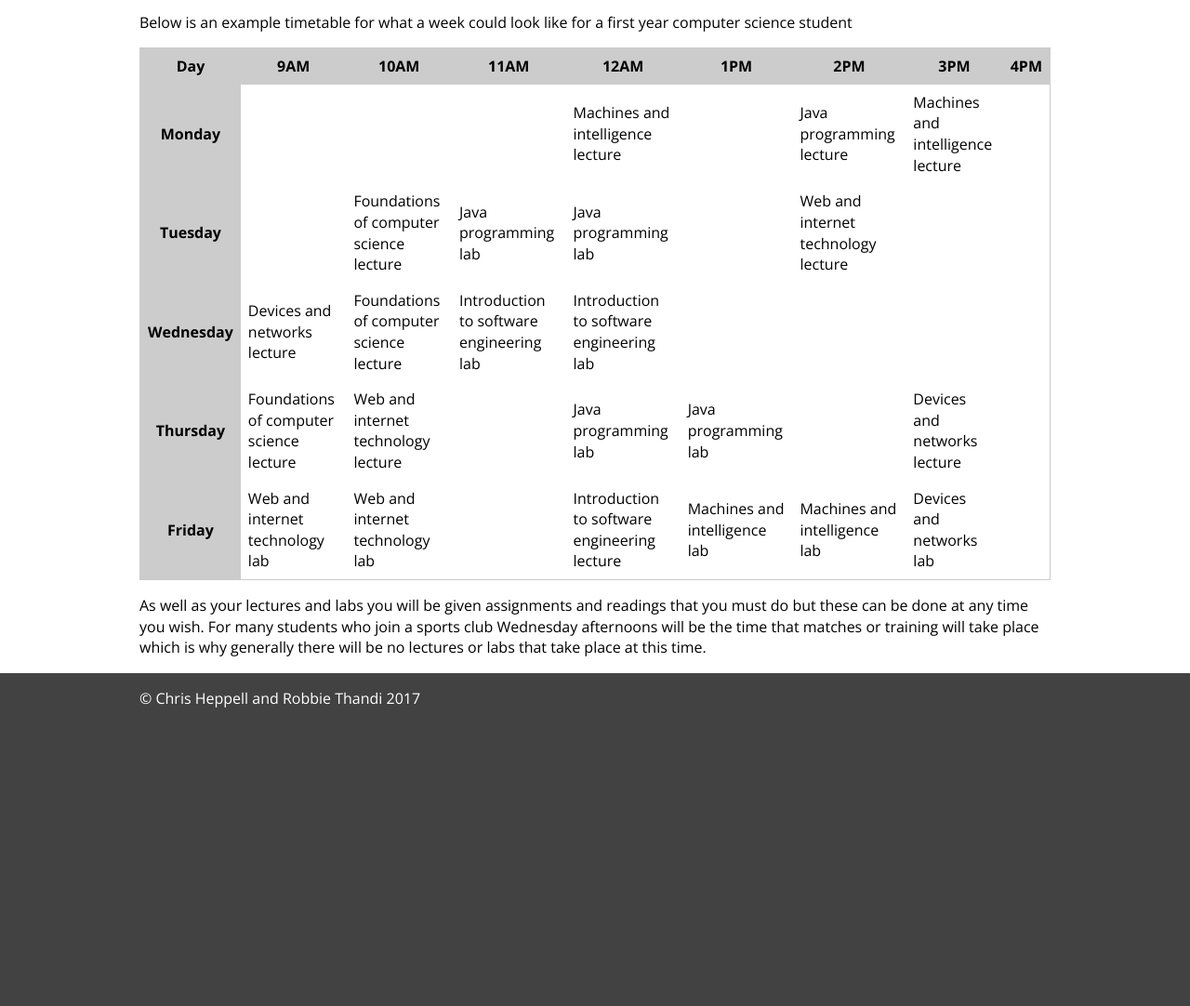
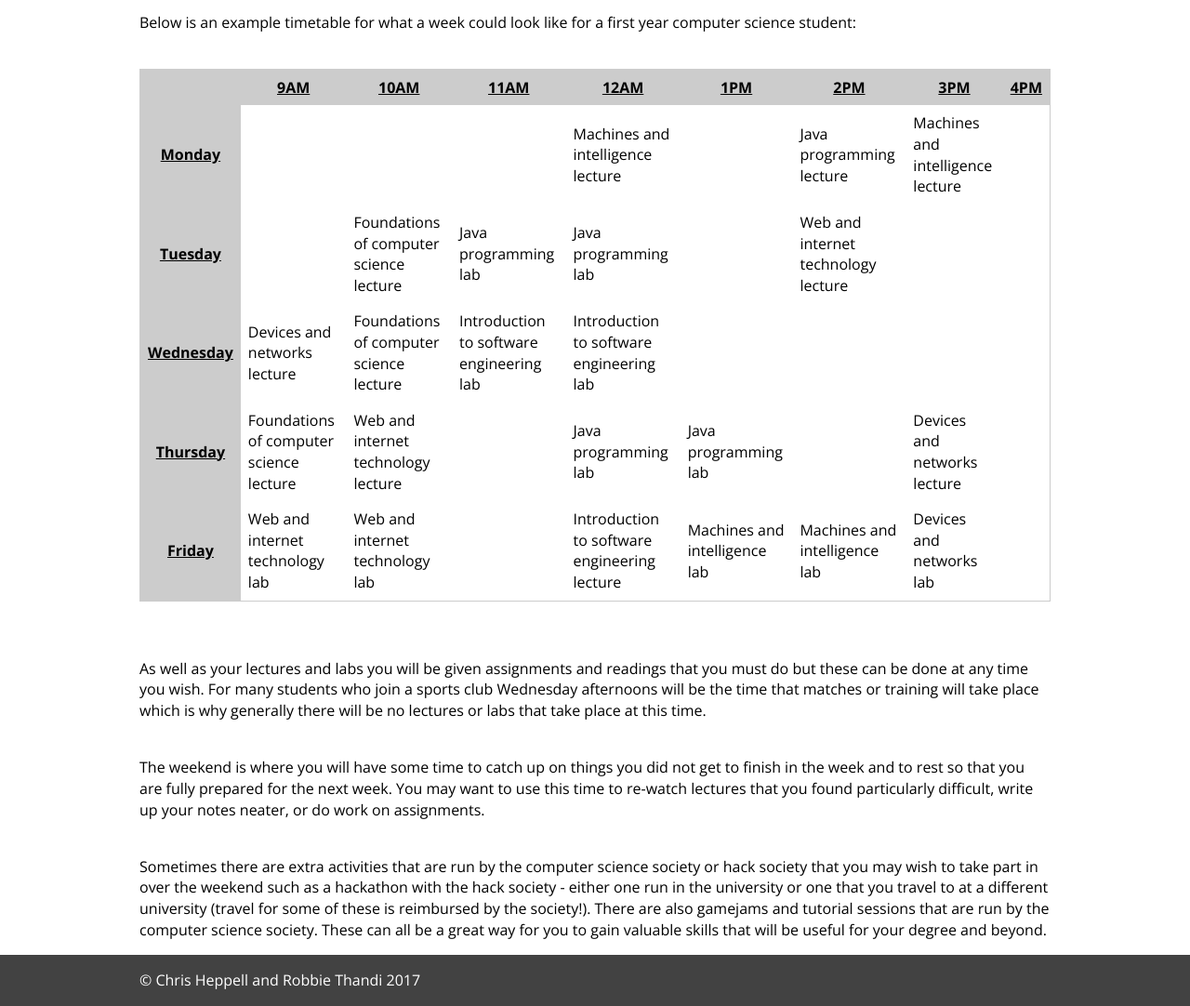
Before and after one commit to clheppell/COM1008-Website, a plain HTML site: page typicalweek.html in a window 1280 px wide. Shown: the part 194-1276 px from the top of the page at 93% size. Before the commit the page ends 972 px from the top, so only its background shows below. Drawn offline with nearby package versions, Linux system fonts and the light colour scheme.

Commit message:
Added content to cafe and typicalweek. Moved text on Index but not sure if we need it there - possibly delete it at a later time

```diff
--- a/css/global.css
+++ b/css/global.css
@@ -230,6 +230,10 @@ nav ul {
   }
 }
 
+th {
+  text-decoration: underline;
+}
+
 /* Form Styling */
 
 .input {
--- a/typicalweek.html
+++ b/typicalweek.html
@@ -51,10 +51,11 @@
     <div class="container">
       <h1>A typical week for <abbr title="Computer Science">CS</abbr> Students in the Diamond</h1>
       <p>A typical week for a computer science student will consist of a mix between various lectures and labs with the occasional quiz to help you to see the progress you are making and to see if you are on track for the grades that you want. </p>
-      <p>Below is an example timetable for what a week could look like for a first year computer science student</p>
+      <p>Below is an example timetable for what a week could look like for a first year computer science student:</p> <br>
       <table>
         <thead>
-          <th>Day</th>
+          <tr>
+            <th></th>
             <th>9AM</th>
             <th>10AM</th>
             <th>11AM</th>
@@ -63,6 +64,7 @@
             <th>2PM</th>
             <th>3PM</th>
             <th>4PM</th>
+          </tr>
         </thead>
         <tbody>
           <tr>
@@ -120,7 +122,13 @@
           </tr>
         </tbody>
       </table>
+      <br>
+      <br>
       <p>As well as your lectures and labs you will be given assignments and readings that you must do but these can be done at any time you wish. For many students who join a sports club Wednesday afternoons will be the time that matches or training will take place which is why generally there will be no lectures or labs that take place at this time.</p>
+      <br>
+      <p>The weekend is where you will have some time to catch up on things you did not get to finish in the week and to rest so that you are fully prepared for the next week. You may want to use this time to re-watch lectures that you found particularly difficult, write up your notes neater, or do work on assignments.</p>
+      <br>
+      <p>Sometimes there are extra activities that are run by the computer science society or hack society that you may wish to take part in over the weekend such as a hackathon with the hack society - either one run in the university or one that you travel to at a different university (travel for some of these is reimbursed by the society!). There are also gamejams and tutorial sessions that are run by the computer science society. These can all be a great way for you to gain valuable skills that will be useful for your degree and beyond.</p>
     </div>
   </main>
   <footer>
```
Also changed, not shown: cafe.html (+3 -2 lines), index.html (+3 -2 lines). Lines whose indentation alone changed are shown as unchanged.
